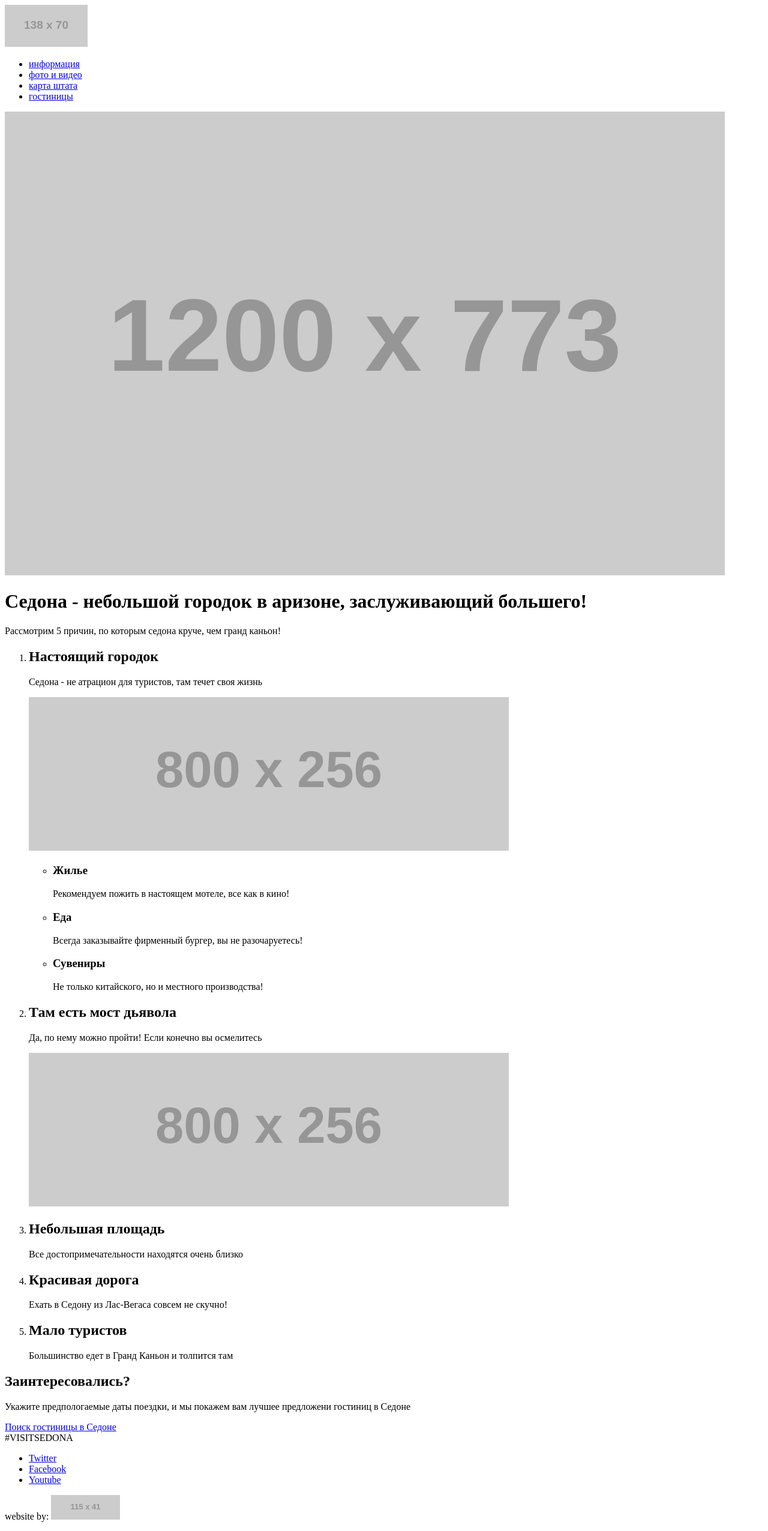
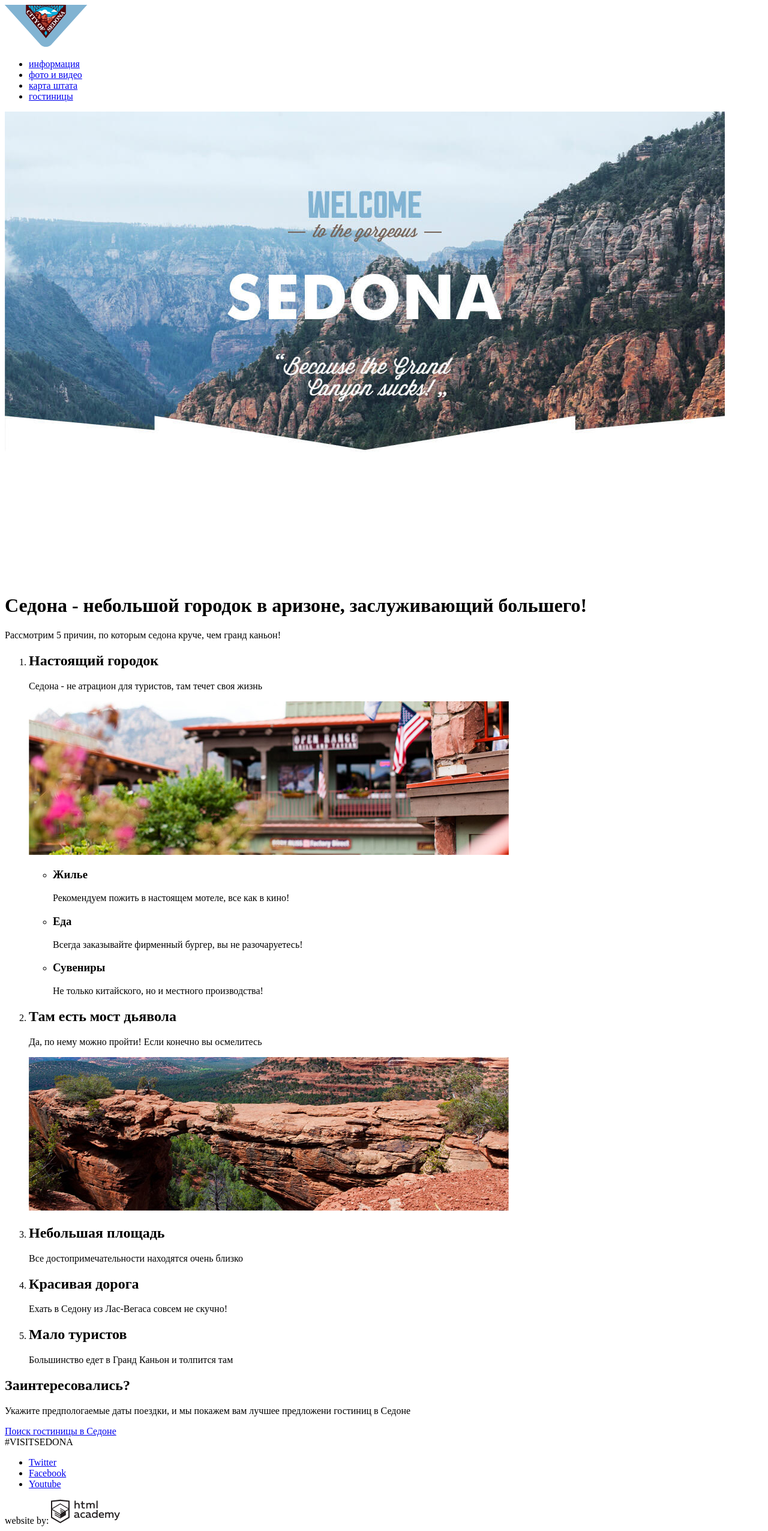
Before and after one commit to pzmoroz/632199-sedona, a plain HTML site: page index.html in a window 1280 px wide. Shown: the whole page at 60% size. Drawn offline with Linux system fonts and the light colour scheme; placeholder pictures from the web are drawn by us.

Commit message:
Раздел 3. Добавил остальные картинки

```diff
--- a/index.html
+++ b/index.html
@@ -8,7 +8,7 @@
     <header class="main-header">
       <nav class="main-navigation">
         <a class="main-header-logo">
-          <img src="http://via.placeholder.com/138x70" width="138" height="70" alt="Логотип сайта города Седона">
+          <img src="img/logo.png" width="138" height="70" alt="Седона">
         </a>
         <ul class="site-navigation">
           <li><a href="info.html">информация</a></li>
@@ -16,7 +16,7 @@
           <li><a href="state-map.html">карта штата</a></li>
           <li><a href="hotels.html">гостиницы</a></li>
         </ul>
-        <img src="http://via.placeholder.com/1200x773" width="1200" height="773" alt="Седона">
+        <img src="img/intro.jpg" width="1200" height="780" alt="Седона">
       </nav>
     </header>
     <main class="container">
@@ -25,11 +25,12 @@
       <ol class="reason-list">
         <li class="reason reason-city">
           <div class="reason-header">
+
             <h2>Настоящий городок</h2>
             <p>Седона - не атрацион для туристов, там течет своя жизнь</p>
           </div>
           <div class="reason-foto">
-            <img src="http://via.placeholder.com/800x256" width="800" height="256" alt="Седона">
+              <img src="img/city.jpg" width="800" height="256" alt="Седона">
           </div>
           <ul class="reason-details">
             <li class="reason-detail">
@@ -52,7 +53,7 @@
             <p>Да, по нему можно пройти! Если конечно вы осмелитесь</p>
           </div>
           <div class="reason-foto">
-            <img src="http://via.placeholder.com/800x256" width="800" height="256" alt="Мест Дьявола">
+            <img src="img/diablo.jpg" width="800" height="256" alt="Мост Дьявола">
           </div>
         </li>
         <li class="reason reason-minor">
@@ -83,6 +84,7 @@
               Поиск гостиницы в Седоне
           </a>
           <form>
+
           </form>
         </div>
       </section>
@@ -97,9 +99,7 @@
         </div>
         <div class="footer-copyright">
           <span>website by:</span>
-          <a href="http://htmlacademy.ru">
-            <img src="http://via.placeholder.com/115x41" alt="html-academy" width="115" height="41" >
-          </a>
+          <a href="http://htmlacademy.ru"><img src="img/logo-htmlacademy.svg" alt="html-academy" width="115" height="41" ></a>
         </div>
       </footer>
     </main>
```
Also changed, not shown: hotels.html (+5 -5 lines), img/amara-resort.jpg (added), img/city.jpg (added), img/desert-quail.jpg (added), img/diablo.jpg (added), img/filter-background.jpg (added), img/intro.jpg (added), img/intro.png (deleted), img/villas-at-poco.jpg (added). Lines whose indentation alone changed are shown as unchanged.
